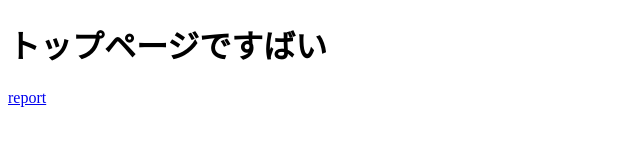
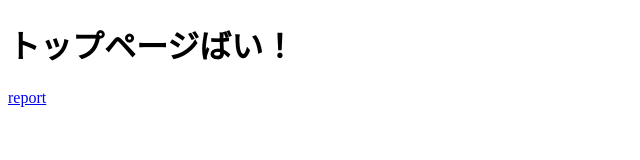
Before and after one commit to Yamaguchi0412/Yamaguchi0412, a website: page index.html in a window 1280 px wide. Shown: the whole page, without its empty margins (0-640 px from the left). Drawn offline with Linux system fonts and the light colour scheme.

```diff
--- a/index.html
+++ b/index.html
@@ -8,7 +8,7 @@
 </head>
 
 <body>
-    <h1 id="top_message">トップページですばい</h1>
+    <h1 id="top_message">トップページばい！</h1>
     <a href="./e2e/cypress/support/index.js">report</a>
 </body>
 
```
